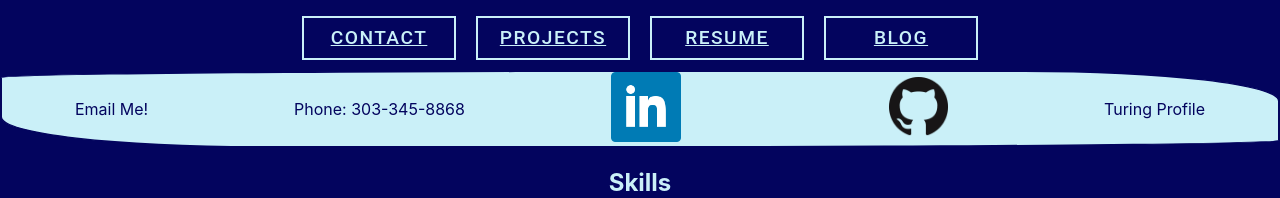
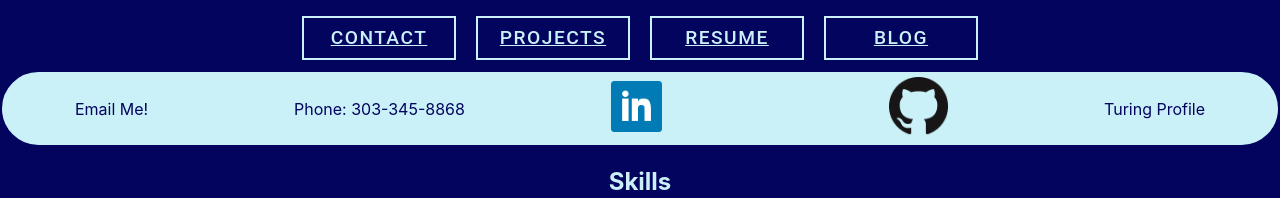
Before and after one commit to ericberglund117/profile, a React (Create React App) app: page /contact in a window 1280 px wide. Shown: the part 395-593 px from the top of the page. Built offline with nearby package versions, Linux system fonts and the light colour scheme.

Commit message:
Update border radius on contact

```diff
--- a/src/contact/Contact.css
+++ b/src/contact/Contact.css
@@ -10,7 +10,7 @@
     align-items: center;
     background-color: #CAF0F8;
     border: 2px solid #03045E;
-    border-radius: 50% 20% / 10% 40%;
+    border-radius: 50px;
 }
 
 a{
@@ -23,7 +23,7 @@ a{
 }
 
 .linkedInImage{
-    width: 55%;
+    width: 40%;
 }
 
 .githubImage{
```
